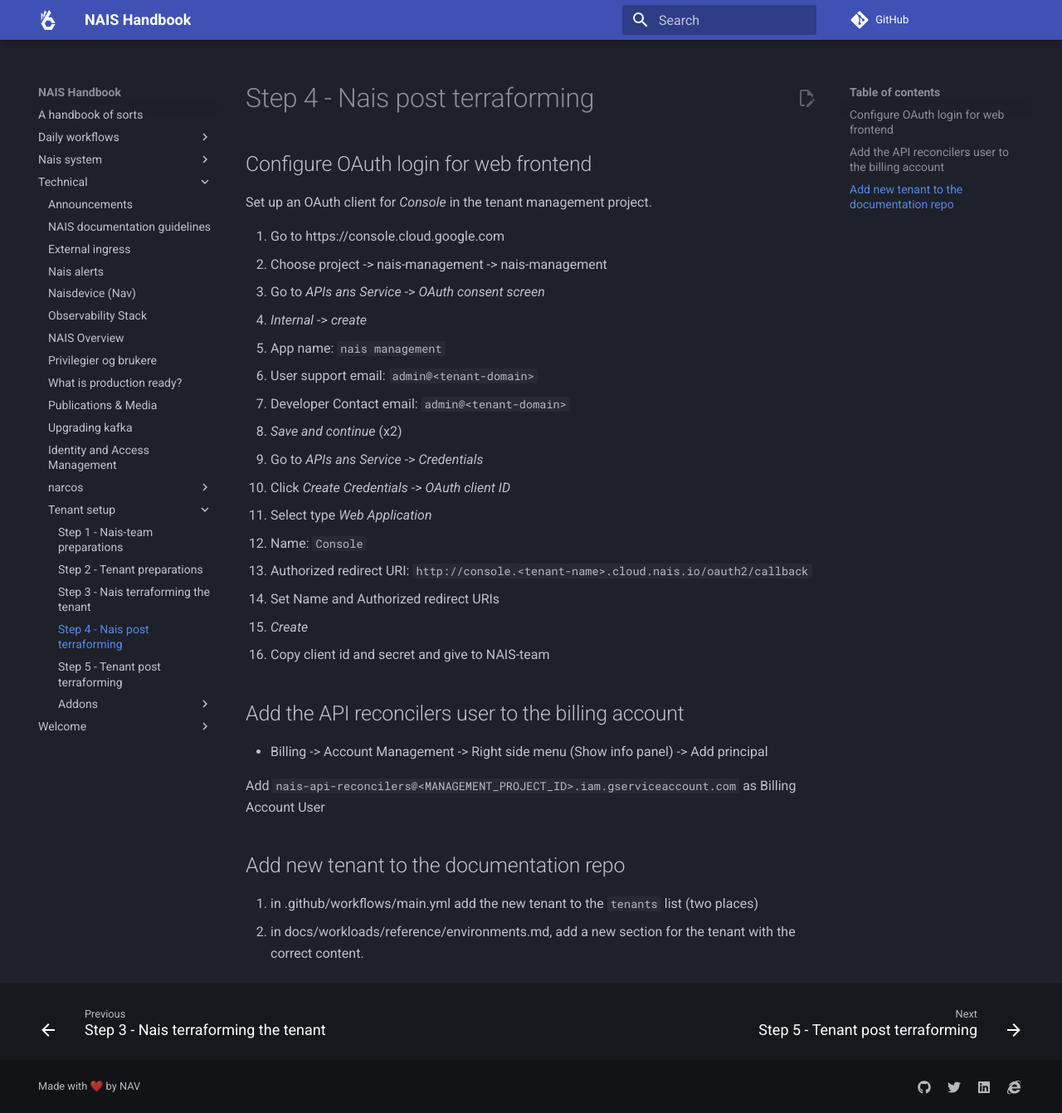
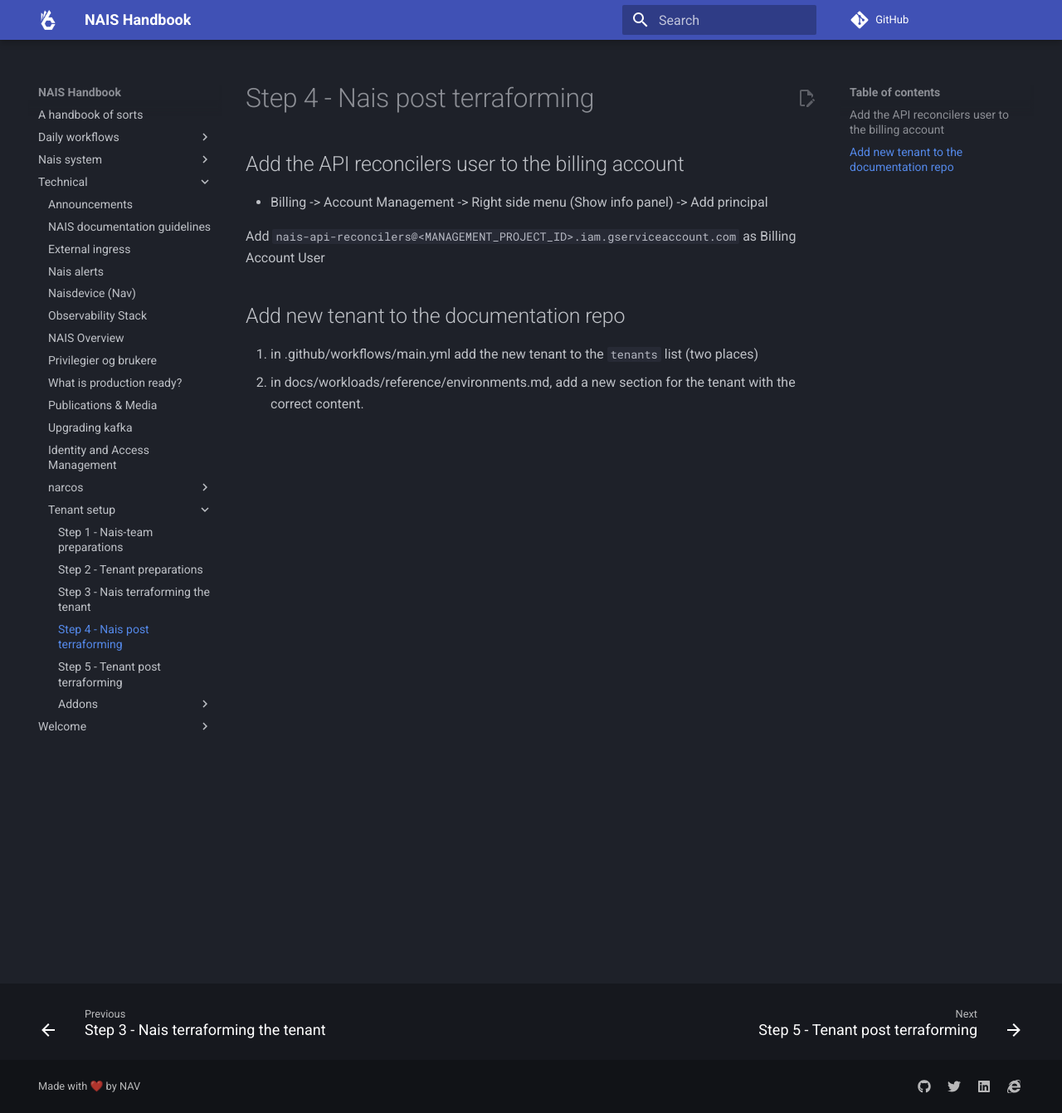
Before and after one commit to nais/handbook, an MkDocs documentation site: the page built from docs/technical/tenant-setup/4-nais.md, in a window 1280 px wide and 1341 px high. Shown: the whole window at 83% size. Built offline with MkDocs 1.6.1 and Material for MkDocs 9.7.7, drawn with Linux system fonts in a browser that asks for light colours; comment, search, counter and statistics services are not loaded.

Commit message:
technical/tenant: remove unneceessary oauth setup

```diff
--- a/docs/technical/tenant-setup/4-nais.md
+++ b/docs/technical/tenant-setup/4-nais.md
@@ -1,25 +1,4 @@
 # Step 4 - Nais post terraforming
-
-## Configure OAuth login for web frontend
-
-Set up an OAuth client for _Console_ in the tenant management project.
-
-1. Go to https://console.cloud.google.com
-1. Choose project <tenant org> -> nais-management -> nais-management
-1. Go to _APIs ans Service_ -> _OAuth consent screen_
-1. _Internal_ -> _create_
-   1. App name: `nais management`
-   1. User support email: `admin@<tenant-domain>`
-   1. Developer Contact email: `admin@<tenant-domain>`
-1. _Save and continue_ (x2)
-1. Go to _APIs ans Service_ -> _Credentials_
-1. Click _Create Credentials_ -> _OAuth client ID_
-1. Select type _Web Application_
-   1. Name: `Console`
-   1. Authorized redirect URI: `http://console.<tenant-name>.cloud.nais.io/oauth2/callback`
-1. Set Name and Authorized redirect URIs
-1. _Create_
-1. Copy client id and secret and give to NAIS-team
 
 ## Add the API reconcilers user to the billing account
 
```
Also changed, not shown: docs/technical/tenant-setup/3-nais-terraform.md (+1 -7 lines).
